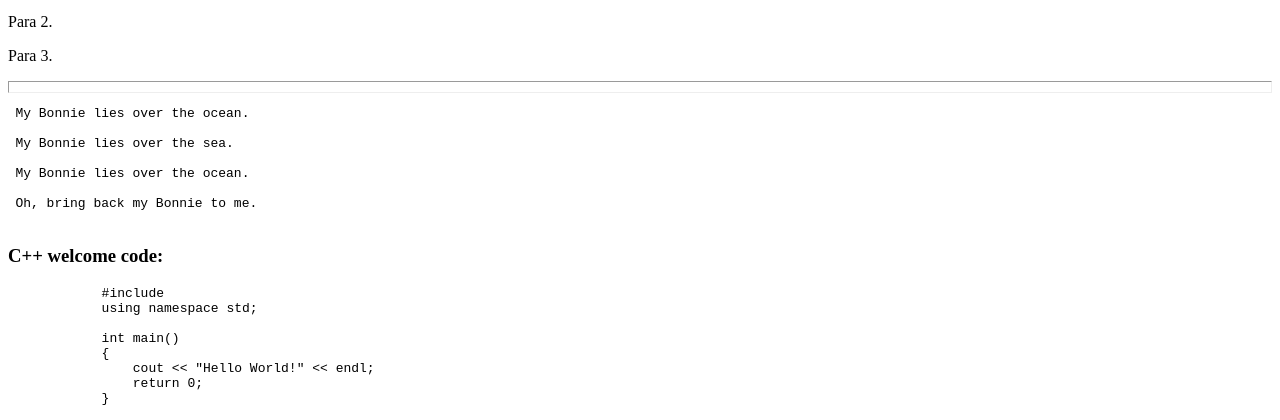
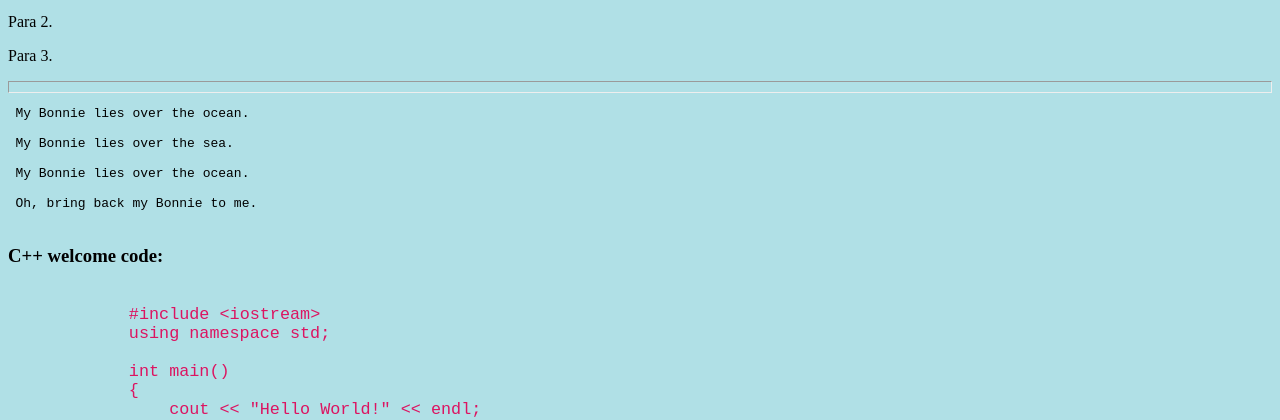
Before and after one commit to shashay16/Web_Tech, a plain HTML site: page index.html in a window 1280 px wide. Shown: the part 363-783 px from the top of the page. Drawn offline with Linux system fonts and the light colour scheme.

Commit message:
Background changed

```diff
--- a/index.html
+++ b/index.html
@@ -5,6 +5,17 @@
     <meta http-equiv="X-UA-Compatible" content="IE=edge">
     <meta name="viewport" content="width=device-width, initial-scale=1.0">
     <title>Index</title>
+    <style>
+        code {
+            font-family: 'Courier New', Courier, monospace;
+            color: rgb(220, 20, 97);
+            padding: 2px;
+            font-size: 105%;
+        }
+        body {
+            background-color: powderblue;
+        }
+    </style>
 </head>
 <body>
     <h1>My Website in h1</h1>
@@ -32,10 +43,10 @@
         Oh, bring back my Bonnie to me.
     </pre>
 
-        <h3>C++ welcome code:</h3>
+        <h3 class="back">C++ welcome code:</h3>
+        <pre>
         <code>
-            <pre>
-            #include <iostream>
+            #include <<span>iostream</span>>
             using namespace std;
 
             int main()
@@ -43,8 +54,8 @@
                 cout << "Hello World!" << endl;
                 return 0;
             }
-            </pre>
         </code>
+        </pre>
 
     <a href="https://www.youtube.com/">This is a link to Youtube.</a><br><br>
     <img src="pic.jpeg" alt="My pic" width="100" height="100">
```
